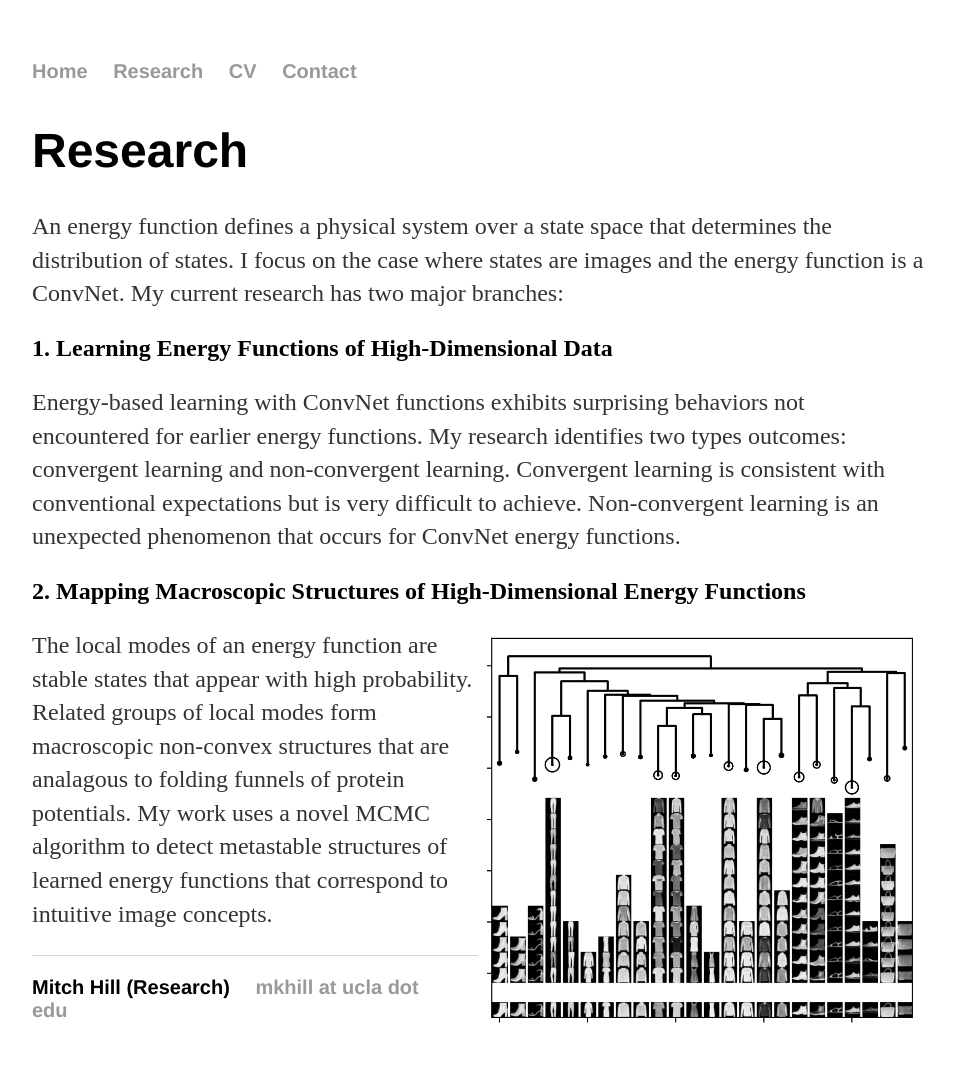
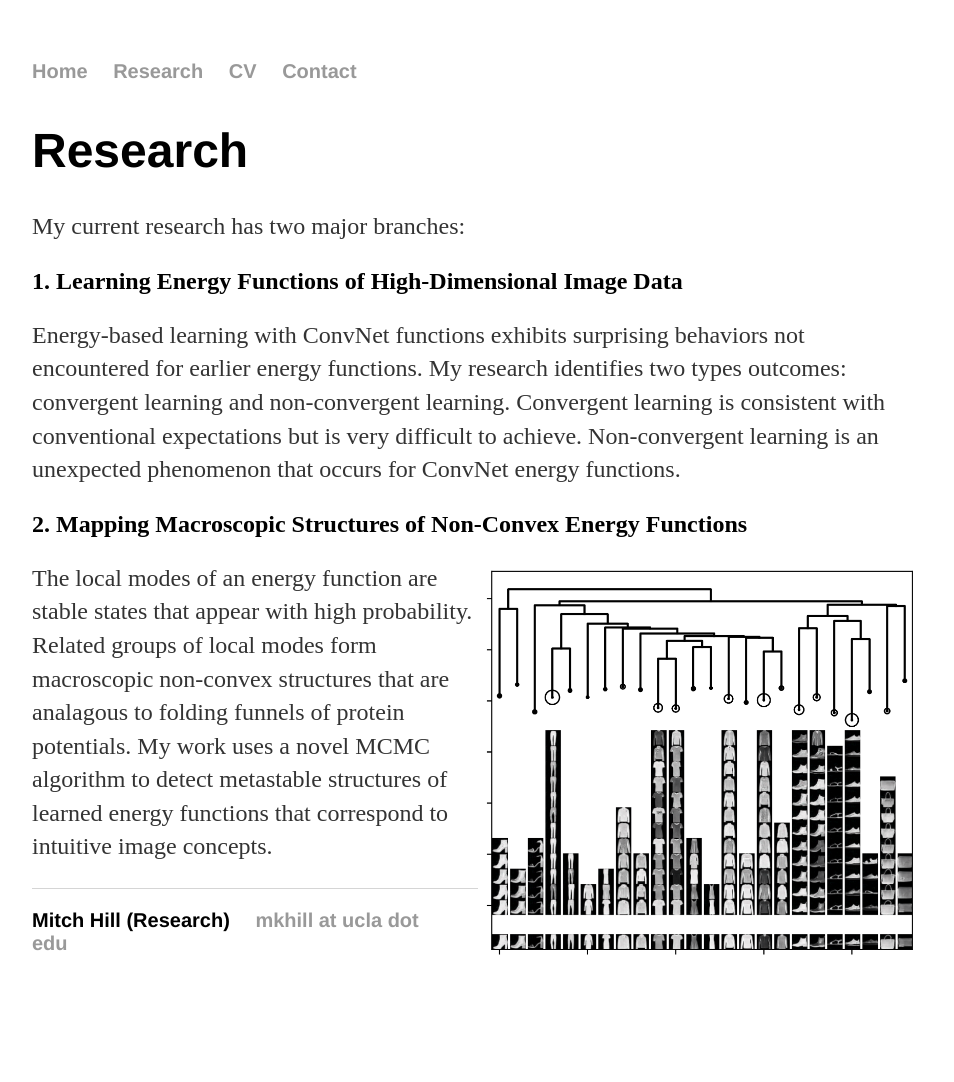
Before and after one commit to point0bar1/point0bar1.github.io, a Jekyll site: the page built from research/index.html, in a window 1280 px wide. Shown: the whole page, without its empty margins (160-1114 px from the left). Built offline with Jekyll 4.4.1, drawn with Linux system fonts in a browser that asks for light colours; after the commit the page ends 1015 px from its top, so only the background shows below that.

Commit message:
Update index.html

```diff
--- a/research/index.html
+++ b/research/index.html
@@ -2,15 +2,13 @@
 layout: default
 title: Mitch Hill (Research)
 ---
-<h1> Research </h1>
+<h1>Research</h1>
 
 <p>
-  An energy function defines a physical system over a state space that determines the distribution of states.
-  I focus on the case where states are images and the energy function is a ConvNet.
   My current research has two major branches:
 </p>
 
-<h2> 1. Learning Energy Functions of High-Dimensional Data </h2>
+<h2>1. Learning Energy Functions of High-Dimensional Image Data</h2>
 
 <p>
   Energy-based learning with ConvNet functions exhibits surprising behaviors not encountered for earlier energy functions.
@@ -19,7 +17,7 @@ title: Mitch Hill (Research)
   Non-convergent learning is an unexpected phenomenon that occurs for ConvNet energy functions.
 </p>
 
-<h2> 2. Mapping Macroscopic Structures of High-Dimensional Energy Functions </h2>
+<h2>2. Mapping Macroscopic Structures of Non-Convex Energy Functions</h2>
 
 <p>
   <img align="right" src="fashion_mnist_viz.png" width=450>
```
